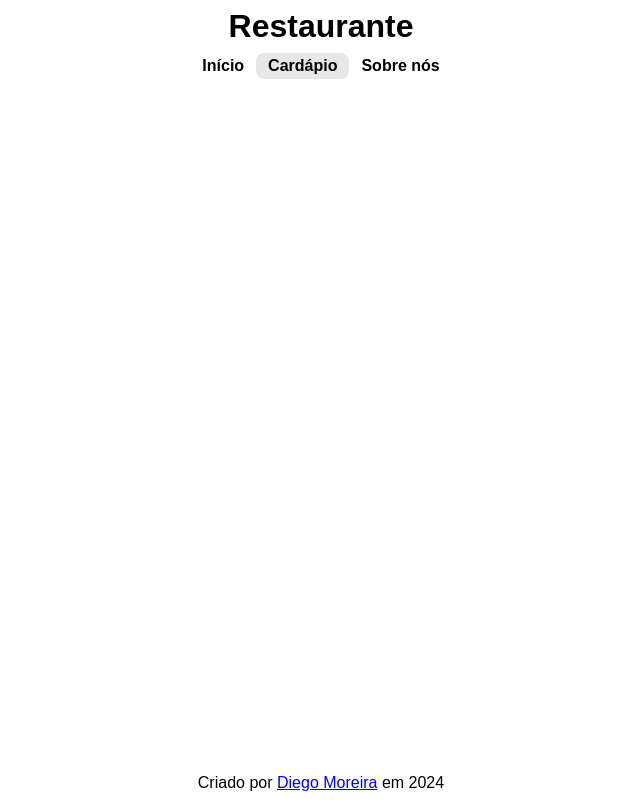
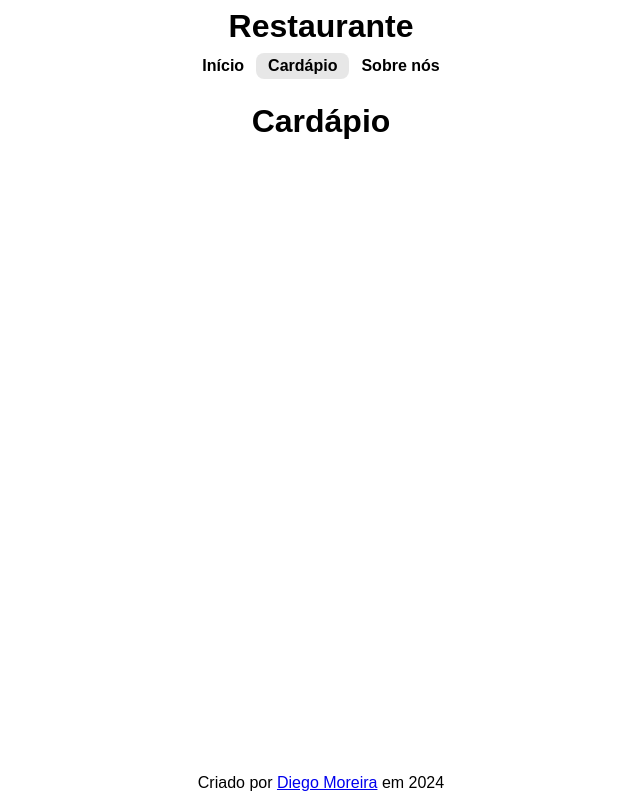
Before and after one commit to Diego-Moreira8/odin-restaurant-page, a website built with webpack: page dist/index.html in a window 1280 px wide. Both pictures are taken after a click on the button "Cardápio". Shown: the whole page, without its empty margins (319-959 px from the left). Built offline with nearby package versions, Linux system fonts and the light colour scheme.

Commit message:
feat: switch pages

```diff
--- /dev/null
+++ b/src/components/PageTitle.js
@@ -0,0 +1,7 @@
+const PageTitle = (title) => {
+  const h1 = document.createElement("h1");
+  h1.textContent = title;
+  return h1;
+};
+
+export default PageTitle;
--- a/src/index.js
+++ b/src/index.js
@@ -1,6 +1,37 @@
-import homeContent from "./pages/home.js";
-import menuContent from "./pages/menu.js";
-import aboutContent from "./pages/about.js";
+import Home from "./pages/home.js";
+import Menu from "./pages/menu.js";
+import About from "./pages/about.js";
 import "./styles.scss";
 
+const homeBtn = document.querySelector("#home");
+const menuBtn = document.querySelector("#menu");
+const aboutBtn = document.querySelector("#about");
+const navButtons = [homeBtn, menuBtn, aboutBtn];
 const content = document.querySelector("#content");
+
+const switchPages = (page) => {
+  let pageFunction;
+
+  switch (page) {
+    case "home":
+      pageFunction = Home;
+      break;
+    case "menu":
+      pageFunction = Menu;
+      break;
+    case "about":
+      pageFunction = About;
+      break;
+    default:
+      console.error(`"${page}" isn't a valid page`);
+      return;
+  }
+
+  content.innerHTML = "";
+  content.appendChild(pageFunction());
+};
+
+window.onload = switchPages("home");
+navButtons.forEach((btn) =>
+  btn.addEventListener("click", (e) => switchPages(e.target.id))
+);
--- a/src/pages/about.js
+++ b/src/pages/about.js
@@ -0,0 +1,10 @@
+import PageTitle from "../components/PageTitle";
+
+const About = () => {
+  const main = document.createElement("main");
+  main.appendChild(PageTitle("Sobre nós"));
+
+  return main;
+};
+
+export default About;
--- a/src/pages/home.js
+++ b/src/pages/home.js
@@ -0,0 +1,9 @@
+import PageTitle from "../components/PageTitle";
+
+const Home = () => {
+  const main = document.createElement("main");
+  main.appendChild(PageTitle("Bem-vindo!"));
+  return main;
+};
+
+export default Home;
--- a/src/pages/menu.js
+++ b/src/pages/menu.js
@@ -0,0 +1,10 @@
+import PageTitle from "../components/PageTitle";
+
+const Menu = () => {
+  const main = document.createElement("main");
+  main.appendChild(PageTitle("Cardápio"));
+
+  return main;
+};
+
+export default Menu;
--- a/src/styles.scss
+++ b/src/styles.scss
@@ -50,6 +50,10 @@ body {
     }
 
     #content {
+      h1 {
+        text-align: center;
+        margin: 1rem;
+      }
     }
   }
 
```
Also changed, not shown: dist/main.js.
